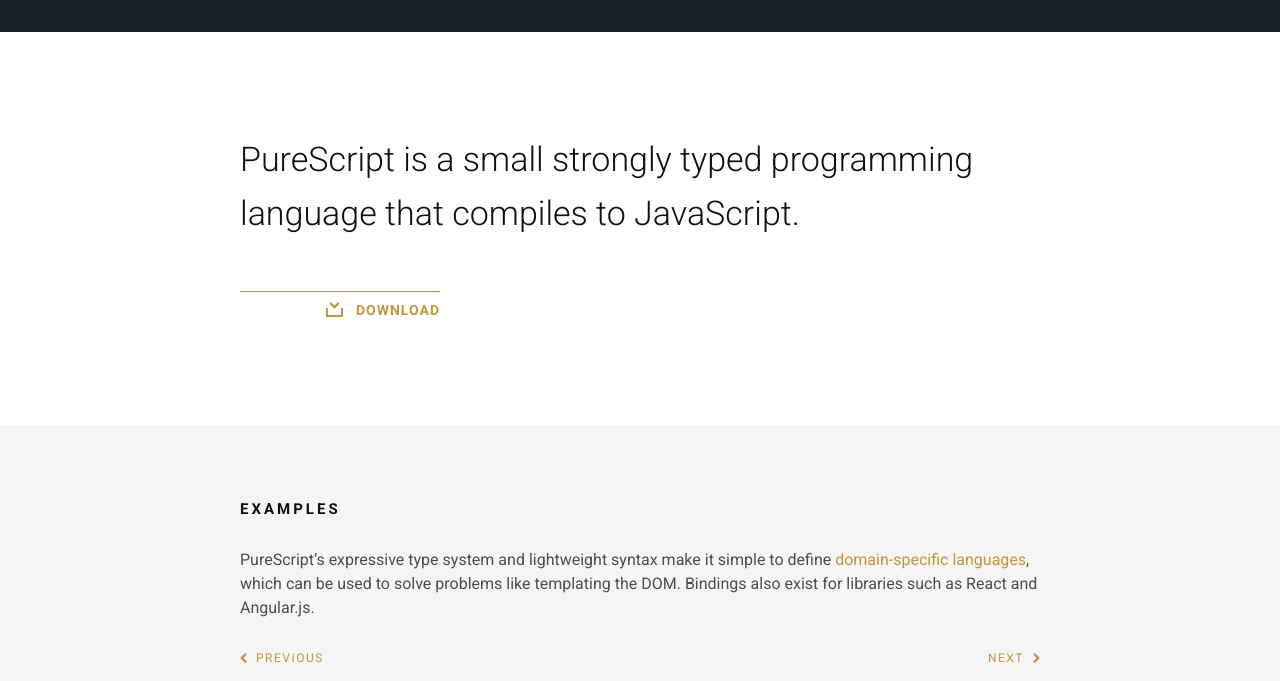
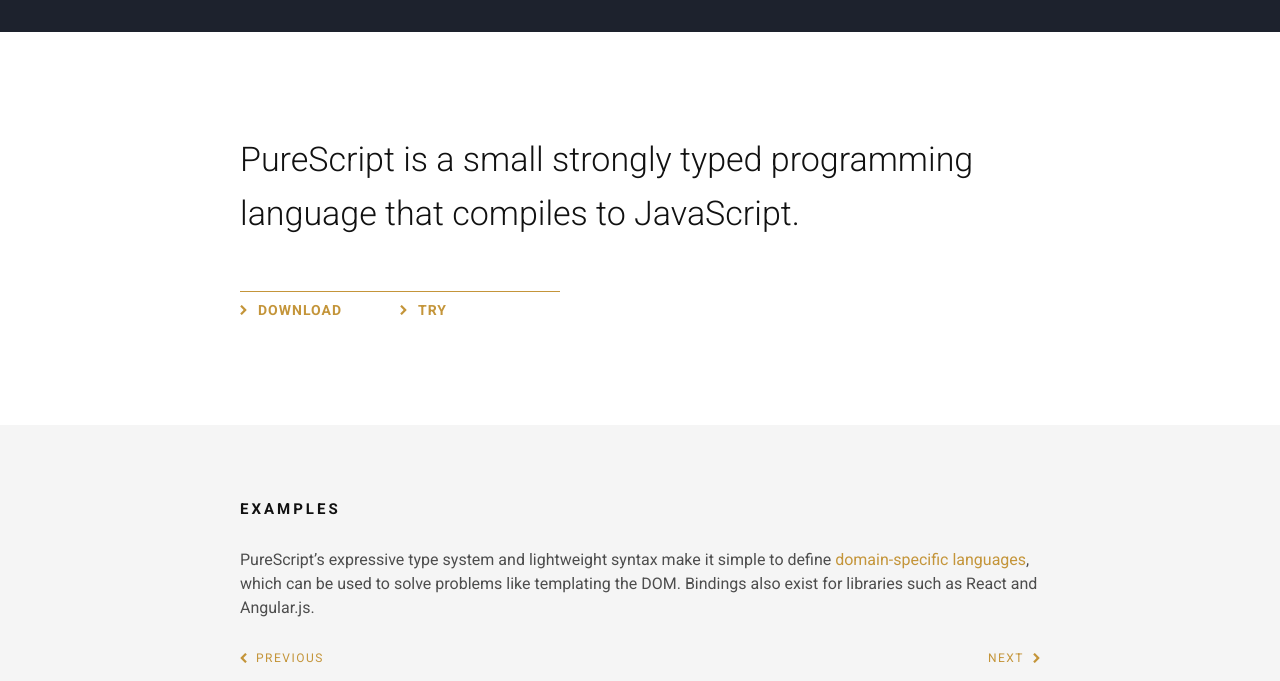
Before and after one commit to purescript/purescript.github.io, a website: page index.html in a window 1280 px wide. Shown: the part 118-799 px from the top of the page. Drawn offline with Linux system fonts and the light colour scheme.

Commit message:
Add '> Try' link to front page, fix #58

```diff
--- a/index.html
+++ b/index.html
@@ -37,6 +37,8 @@
       <h2>PureScript is a small strongly typed programming language that compiles to JavaScript.</h2>
       <div class="link">
         <a href="download/">Download</a>
+      </div><div class="link">
+        <a href="http://try.purescript.org/">Try</a>
       </div>
     </section>
 
--- a/sass/style.scss
+++ b/sass/style.scss
@@ -65,7 +65,6 @@
 div.link {
   border-top: 1px solid $link-colour;
   padding: 6px 0 6px 0;
-  text-align: right;
 
   a {
     display: inline-block;
@@ -280,14 +279,14 @@
 
   div.link {
 
-    width: 200px;
+    width: 160px;
     margin-top: 50px;
     display: none;
 
     a {
-      background: url(../img/icon-install.png) no-repeat left;
-      background-size: 17px 15px;
-      padding-left: 30px;
+      background: url(../img/icon-chevron.png) no-repeat left;
+      background-size: 7px 10px;
+      padding-left: 18px;
     }
   }
 
```
Also changed, not shown: css/style.css.
